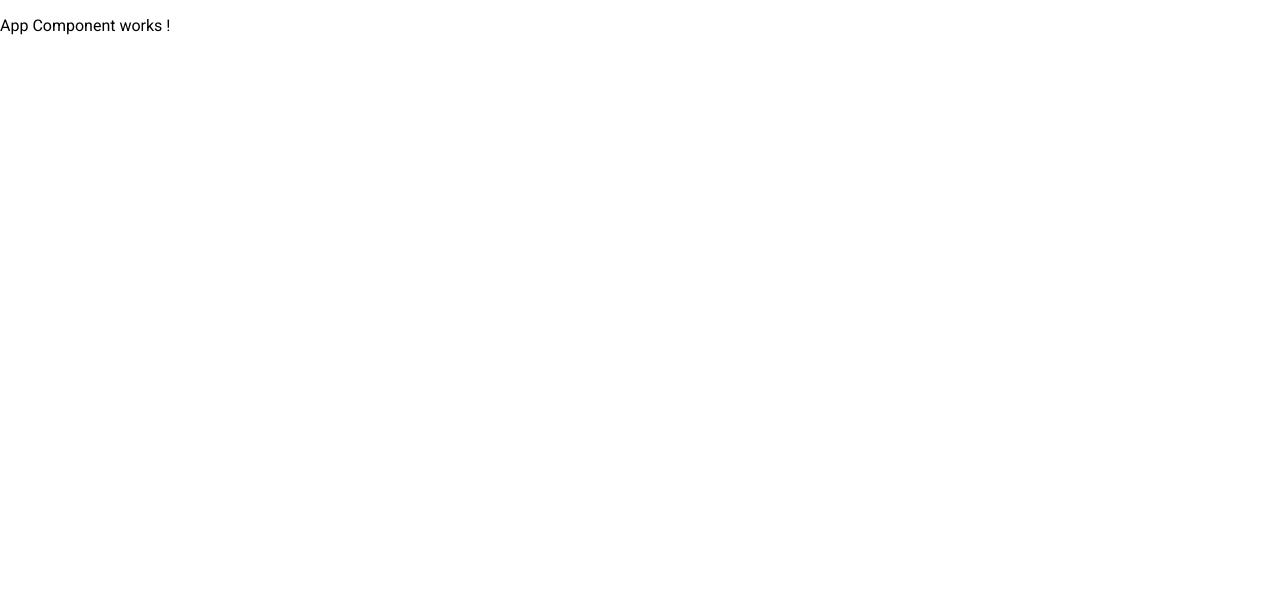
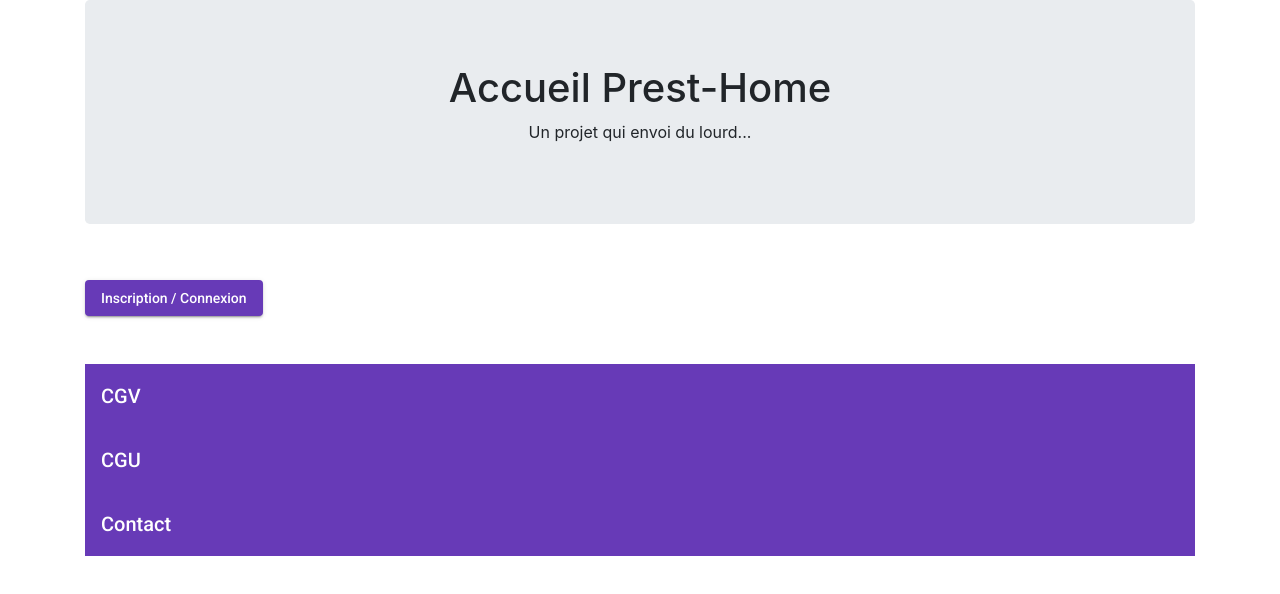
Before and after one commit to liliwanadoo/prestHome, an Angular app: page / in a window 1280 px wide. Shown: the top 594 px of the page. Built offline with nearby package versions, Linux system fonts and the light colour scheme.

Commit message:
Base of the appli

```diff
--- a/src/app/app-routing.module.ts
+++ b/src/app/app-routing.module.ts
@@ -3,7 +3,9 @@ import { Routes, RouterModule } from '@angular/router';
 import { AccueilComponent } from './pages/accueil/accueil.component';
 
 
-const routes: Routes = [];
+const routes: Routes = [
+  { path: '', component: AccueilComponent}
+];
 
 @NgModule({
   imports: [RouterModule.forRoot(routes)],
--- a/src/app/app.component.html
+++ b/src/app/app.component.html
@@ -1 +1,10 @@
-<p>App Component works !</p>
+
+<head>
+  <title>toolbar</title>
+</head>
+<body >
+  <div class="container">
+    <router-outlet></router-outlet>
+    <footer><app-toolbar></app-toolbar></footer>
+  </div>
+</body>
--- a/src/app/pages/accueil/accueil.component.html
+++ b/src/app/pages/accueil/accueil.component.html
@@ -1,23 +1,19 @@
-
-<html lang="en">
-  <head>
-
-    <meta charset="utf-8">
-    <meta name="viewport" content="width=device-width, initial-scale=1, shrink-to-fit=no">
-    <link rel="stylesheet" href="https://stackpath.bootstrapcdn.com/bootstrap/4.3.1/css/bootstrap.min.css" integrity="sha384-ggOyR0iXCbMQv3Xipma34MD+dH/1fQ784/j6cY/iJTQUOhcWr7x9JvoRxT2MZw1T" crossorigin="anonymous">
-
-    <title>Accueil</title>
-  </head>
+<head>
+  <meta charset="utf-8">
+    <meta name="viewport" content="width=device-width, initial-scale=1">
+    <link rel="stylesheet" href="https://maxcdn.bootstrapcdn.com/bootstrap/4.3.1/css/bootstrap.min.css">
+    <script src="https://ajax.googleapis.com/ajax/libs/jquery/3.4.1/jquery.min.js"></script>
+    <script src="https://cdnjs.cloudflare.com/ajax/libs/popper.js/1.14.7/umd/popper.min.js"></script>
+    <script src="https://maxcdn.bootstrapcdn.com/bootstrap/4.3.1/js/bootstrap.min.js"></script>
+</head>
   <body>
-  <!-- scripts for Bootstrap -->
-    <script src="https://code.jquery.com/jquery-3.3.1.slim.min.js" integrity="sha384-q8i/X+965DzO0rT7abK41JStQIAqVgRVzpbzo5smXKp4YfRvH+8abtTE1Pi6jizo" crossorigin="anonymous"></script>
-    <script src="https://cdnjs.cloudflare.com/ajax/libs/popper.js/1.14.7/umd/popper.min.js" integrity="sha384-UO2eT0CpHqdSJQ6hJty5KVphtPhzWj9WO1clHTMGa3JDZwrnQq4sF86dIHNDz0W1" crossorigin="anonymous"></script>
-    <script src="https://stackpath.bootstrapcdn.com/bootstrap/4.3.1/js/bootstrap.min.js" integrity="sha384-JjSmVgyd0p3pXB1rRibZUAYoIIy6OrQ6VrjIEaFf/nJGzIxFDsf4x0xIM+B07jRM" crossorigin="anonymous"></script>
 
     <div class="jumbotron text-center">
       <h1>Accueil Prest-Home</h1>
       <p>Un projet qui envoi du lourd...</p>
-    </div>
+    </div><br/>
 
+    <div id="signInLogin">
+      <button mat-raised-button color="primary">Inscription / Connexion</button>
+    </div><br/><br/>
   </body>
-</html>
--- /dev/null
+++ b/src/app/shared/toolbar/toolbar.component.html
@@ -0,0 +1,25 @@
+
+<head>
+<meta charset="utf-8">
+  <meta name="viewport" content="width=device-width, initial-scale=1">
+  <link rel="stylesheet" href="https://maxcdn.bootstrapcdn.com/bootstrap/4.3.1/css/bootstrap.min.css">
+  <script src="https://ajax.googleapis.com/ajax/libs/jquery/3.4.1/jquery.min.js"></script>
+  <script src="https://cdnjs.cloudflare.com/ajax/libs/popper.js/1.14.7/umd/popper.min.js"></script>
+  <script src="https://maxcdn.bootstrapcdn.com/bootstrap/4.3.1/js/bootstrap.min.js"></script>
+  <title>Toolbar</title>
+</head>
+<footer>
+  <mat-toolbar color="primary">
+    <mat-toolbar-row>
+      <span>CGV</span>
+    </mat-toolbar-row>
+
+    <mat-toolbar-row>
+      <span>CGU</span>
+    </mat-toolbar-row>
+
+    <mat-toolbar-row>
+      <span>Contact</span>
+    </mat-toolbar-row>
+  </mat-toolbar>
+</footer>
--- /dev/null
+++ b/src/app/shared/toolbar/toolbar.component.ts
@@ -0,0 +1,15 @@
+import { Component, OnInit } from '@angular/core';
+
+@Component({
+  selector: 'app-toolbar',
+  templateUrl: './toolbar.component.html',
+  styleUrls: ['./toolbar.component.scss']
+})
+export class ToolbarComponent implements OnInit {
+
+  constructor() { }
+
+  ngOnInit() {
+  }
+
+}
```
Also changed, not shown: src/app/app.module.ts (+9 -2 lines), src/app/shared/ui/material/material.module.ts (added, +26 -0 lines), src/app/shared/toolbar/toolbar.component.scss (added), 1 other file (tests, documents, lock files or other folders).
